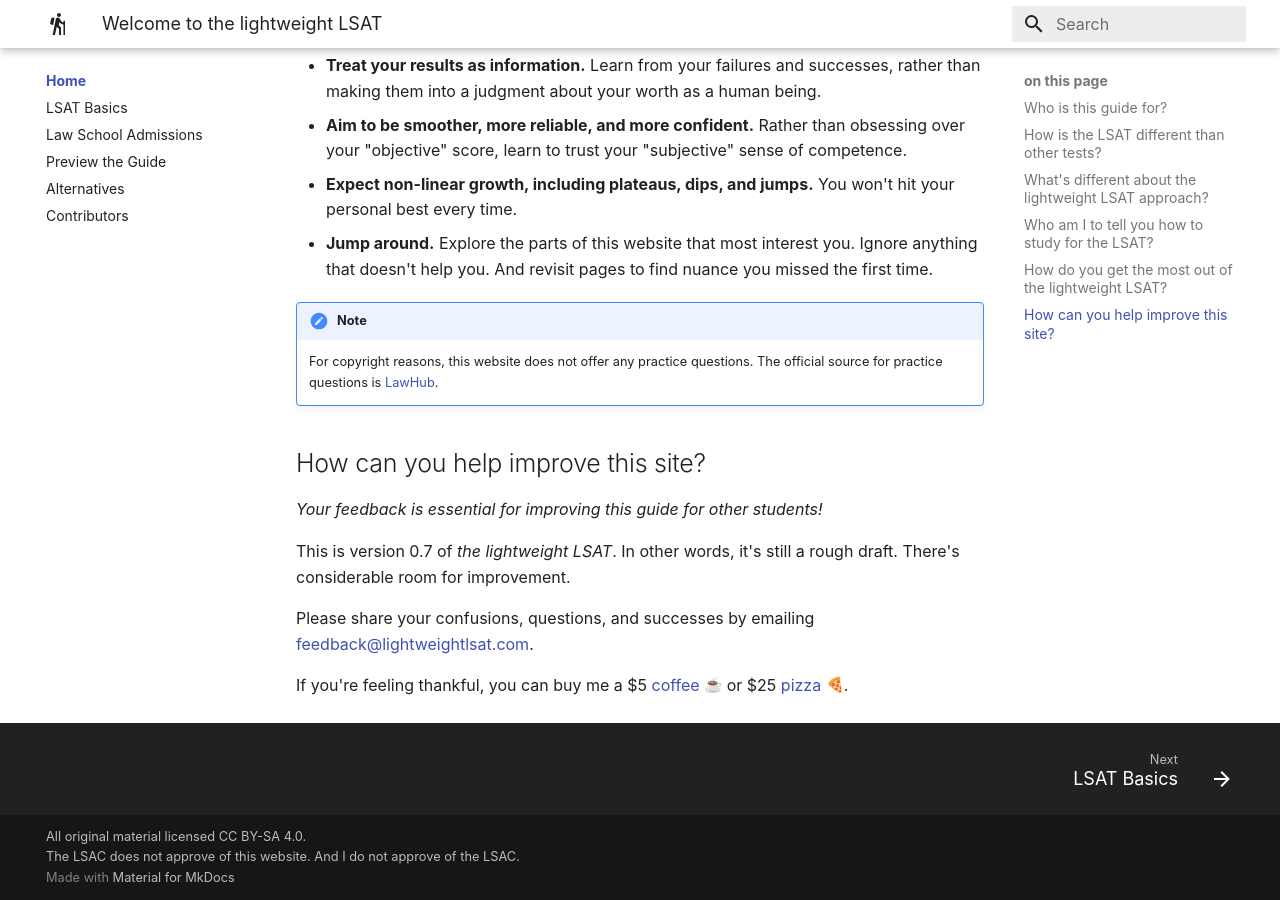
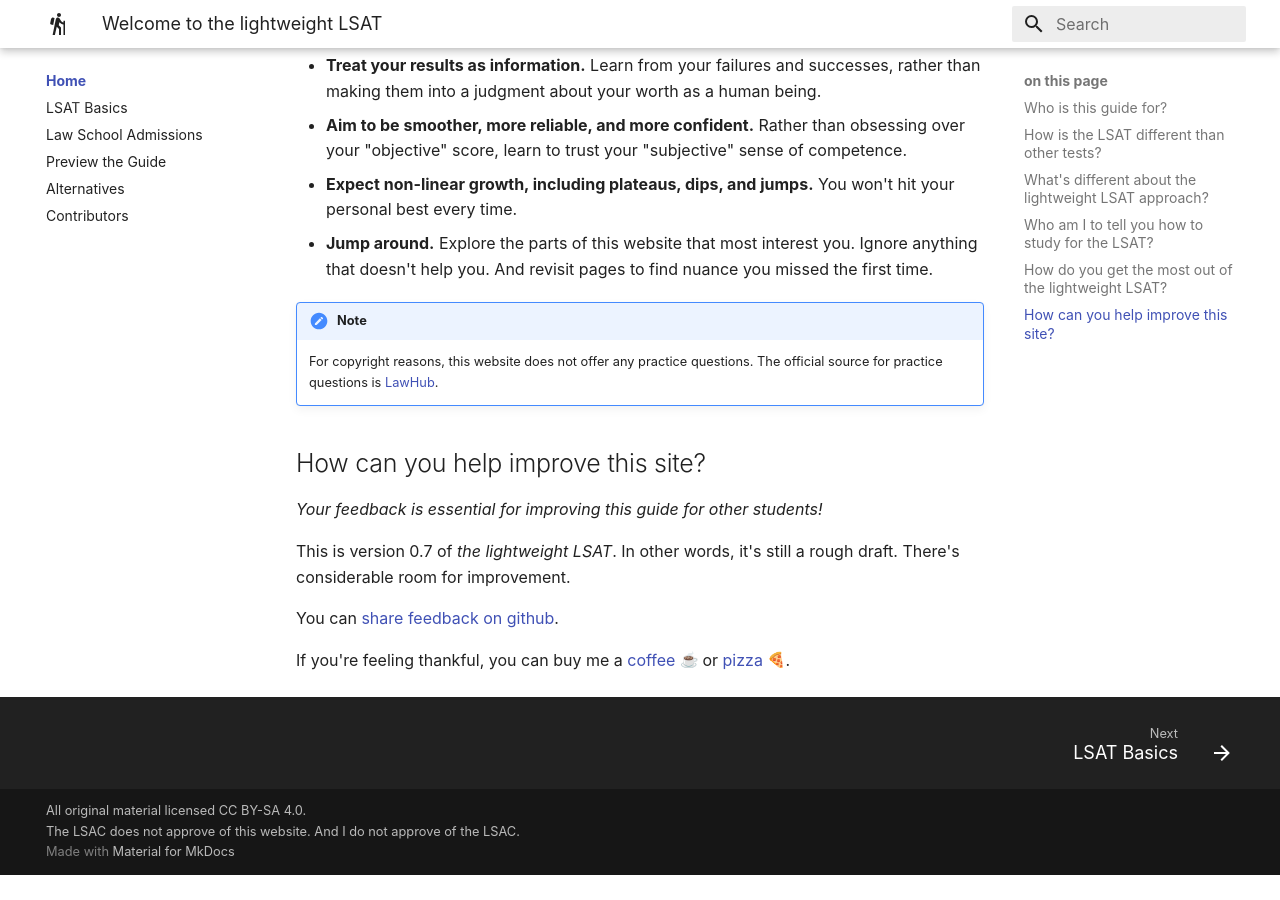
Before and after one commit to gpdowney/lightweightLSAT, an MkDocs documentation site: the page built from docs/index.md, in a window 1280 px wide and 900 px high, scrolled down 2383 px. Built offline with MkDocs 1.6.1 and Material for MkDocs 9.7.7, drawn with Linux system fonts in a browser that asks for light colours; emoji names are drawn with the system emoji font; some web fonts are replaced; after the commit the page ends 3258 px from its top, so only the background shows below that.

Commit message:
remove outdated email

```diff
--- a/docs/index.md
+++ b/docs/index.md
@@ -118,9 +118,9 @@ This is version 0.7 of *the lightweight LSAT*.
 In other words, it's still a rough draft.
 There's considerable room for improvement.
 
-Please share your confusions, questions, and successes by emailing <feedback@lightweightlsat.com>.
+You can [share feedback on github](https://github.com/gpdowney/lightweightLSAT/).
 
-If you're feeling thankful, you can buy me a $5 [coffee :coffee:][coffee]{:target="_blank"} or $25 [pizza :pizza:][pizza]{:target="_blank"}.
+If you're feeling thankful, you can buy me a [coffee :coffee:][coffee]{:target="_blank"} or [pizza :pizza:][pizza]{:target="_blank"}.
 
 [lawhub]: https://app.lawhub.org/library
 [pizza]: https://buy.stripe.com/14k4hf7lXexNcak5kl
```
